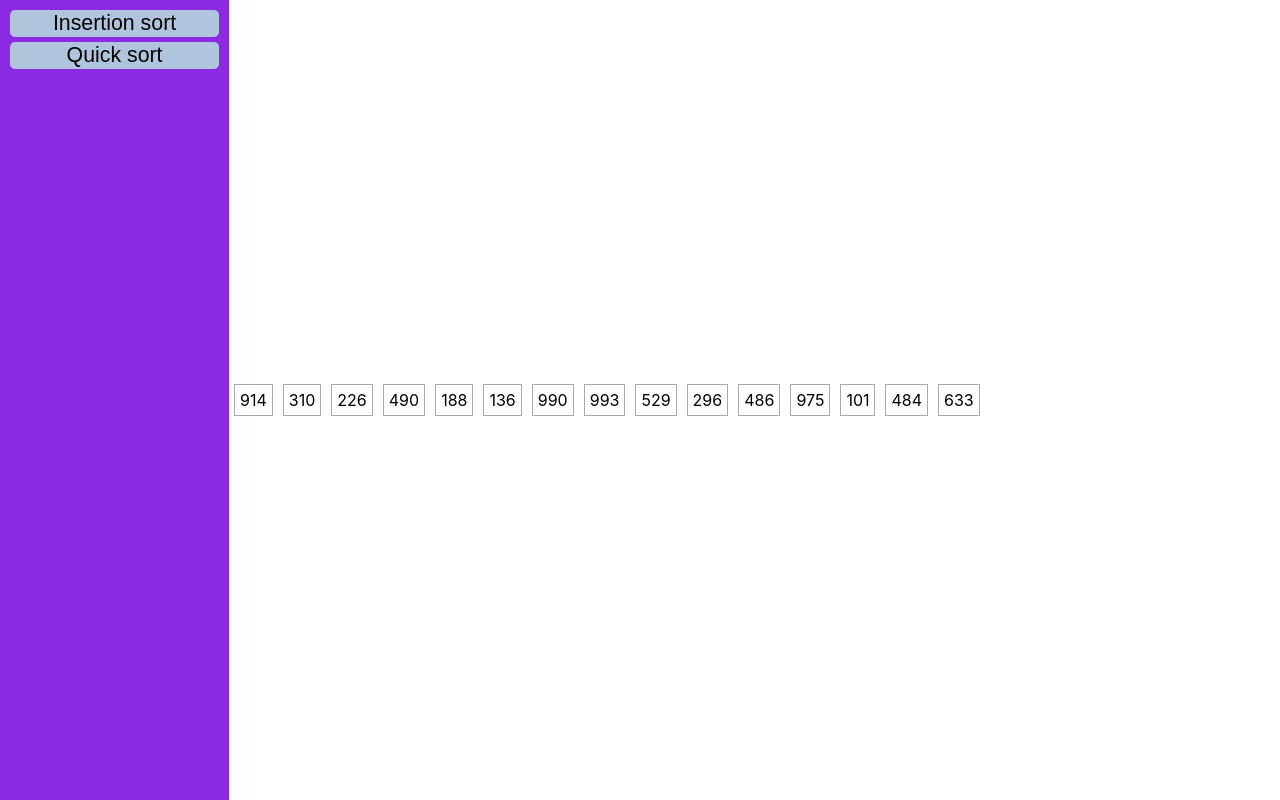
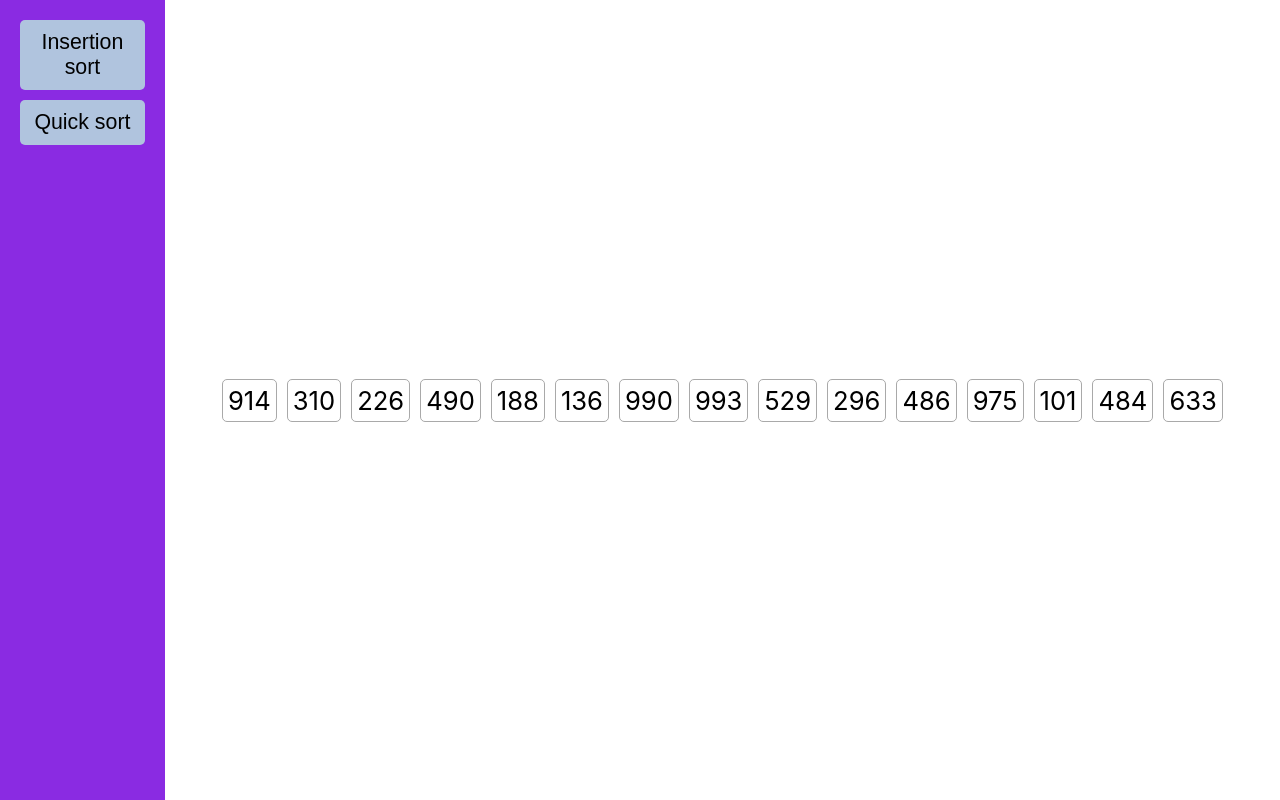
Before and after one commit to Petr-Xenz/ReactAlgorithms, a React (Create React App) app: page / in a window 1280 px wide. Built offline with nearby package versions, Linux system fonts and the light colour scheme; the HTML template or start-up script is replaced by a standard one.

Commit message:
Visual adjustments

```diff
--- a/src/App.css
+++ b/src/App.css
@@ -11,6 +11,7 @@ button {
     border-radius: 5px;
     border-width: 0px;
     font-size: 16pt;
+    padding: 10px;
 }
 
 button:hover {
--- a/src/App.tsx
+++ b/src/App.tsx
@@ -15,16 +15,16 @@ function App() {
     const algSelectionContainerStyle : CSSProperties = {
         display: 'flex',
         flexDirection: 'column',
-        gap: 5,
+        gap: 10,
         backgroundColor: 'blueviolet',
         alignItems: 'stretch',
         justifyContent: 'start',
-        padding: 10,
-        flexGrow: 0.2,
+        padding: 20,
     }
 
     const algContainerStyle : CSSProperties = {
         height: '100vh',
+        width: '100vw',
     }
 
     const [algComponent, setComponent] = useState(() =>
--- a/src/ArraySortComponent.tsx
+++ b/src/ArraySortComponent.tsx
@@ -17,15 +17,16 @@ function ArraySort(props: ArraySortProp) {
         borderColor: 'darkgrey',
         borderStyle: 'solid',
         borderWidth: 0.5,
+        borderRadius: 5,
+        fontSize: '2vw',
     }
 
     const containerStyle: React.CSSProperties = {
         height: "100vh",
         display: "flex",
         flexDirection: "row",
+        alignItems: "center",
         justifyContent: "center",
-        alignItems: "center",
-        flexWrap: 'wrap',
     }
 
   return (
```
